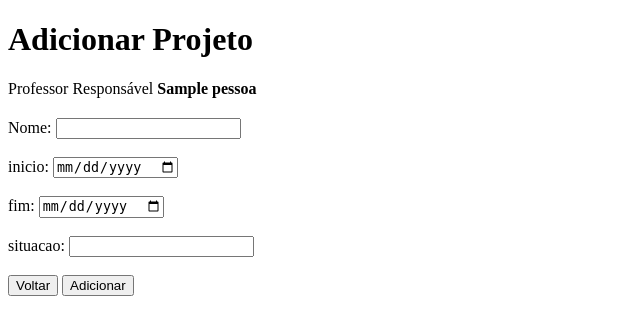
After one commit to FelipeCecconello/apstrabalho, a Django app: page /myapp/professor/1/criar-projeto/ in a window 1280 px wide. The commit adds this page. Shown: the top 335 px of the page, without its empty margins (0-640 px from the left). Run offline with Django 4.2, Linux system fonts and the light colour scheme; tables that the repository leaves empty hold one stand-in row (values such as "Sample post").

Commit message:
implementando adicionar projeto (falta atributos atividade e relatorios)

```diff
--- a/projeto_pesquisa/myapp/models.py
+++ b/projeto_pesquisa/myapp/models.py
@@ -6,6 +6,9 @@ class Pessoa(models.Model):
 
 class Professor(Pessoa):
     pass
+
+    def criar_projeto(self, nome, inicio, fim, situacao):
+        return Projeto.objects.create(nome=nome, inicio=inicio, fim=fim, situacao=situacao, coordenador=self)
 
 class Aluno(Pessoa):
     pass
--- /dev/null
+++ b/projeto_pesquisa/myapp/templates/adicionar_projeto.html
@@ -0,0 +1,44 @@
+<!DOCTYPE html>
+<html>
+<head>
+    <title>Adicionar Projeto</title>
+    <style>
+        .nomeProfessor {
+            margin-bottom: 20px;
+        }
+    </style>
+</head>
+<body>
+    <h1>Adicionar Projeto</h1>
+    {% if success %}
+        <p>Projeto adicionado com sucesso!</p>
+    {% endif %}
+
+    <div class="nomeProfessor">Professor Responsável <strong>{{ professor.nome }}</strong></div>
+
+    <form method="post">
+        {% csrf_token %}
+        <label for="nome">Nome:</label>
+        <input type="text" id="nome" name="nome" required><br><br>
+
+        <label for="inicio">inicio:</label>
+        <input type="date" id="inicio" name="inicio" required><br><br>
+
+        <label for="fim">fim:</label>
+        <input type="date" id="fim" name="fim" required><br><br>
+
+        <label for="situacao">situacao:</label>
+        <input type="text" id="situacao" name="situacao" required><br><br>
+
+        <!--
+            <select id="coordenador" name="coordenador" required>
+                {% for prof in professores %}
+                    <option value="{{ prof.id }}">{{ prof.nome }}</option>
+                {% endfor %}
+            </select><br><br>
+        -->
+        <a href="/myapp/listar-projetos"><input type="button" value="Voltar"></a>
+        <input type="submit" value="Adicionar">
+    </form>
+</body>
+</html>
--- a/projeto_pesquisa/myapp/templates/visualizar_usuario.html
+++ b/projeto_pesquisa/myapp/templates/visualizar_usuario.html
@@ -13,8 +13,10 @@
     <label for="nome">Tipo:</label>
     <input type="text" id="tipo" name="tipo" value="{{ tipo }}" readonly><br><br>
 
-    <a href="/myapp/listar-usuarios"><input type="button" value="Voltar"></a>
-
+    <a href="/myapp/listar-usuarios"><input type="button" value="Voltar"></a><br />
+    {% if tipo == "Professor" %}
+        <a href="/myapp/professor/{{ id }}/criar-projeto/"><input type="button" value="Adicionar Projeto"></a>
+    {% endif %}
 
 </body>
 </html>
--- a/projeto_pesquisa/myapp/urls.py
+++ b/projeto_pesquisa/myapp/urls.py
@@ -5,6 +5,7 @@ urlpatterns = [
     path('listar-usuarios/', views.listar_usuarios, name='listar_usuarios'),
     path('adicionar-usuario/', views.adicionar_usuario, name='adicionar_usuario'),
     path('visualizar-usuario/<int:usuario_id>/', views.visualizar_usuario, name='visualizar_usuario'),
+    path('listar-projetos/', views.listar_projetos, name='listar_projetos'),
     path('professor/<int:professor_id>/criar-projeto/', views.criar_projeto, name='criar_projeto'),
     path('projeto/<int:projeto_id>/criar-atividade/', views.criar_atividade, name='criar_atividade'),
     path('projeto/<int:projeto_id>/criar-relatorio/', views.criar_relatorio, name='criar_relatorio'),
--- a/projeto_pesquisa/myapp/views.py
+++ b/projeto_pesquisa/myapp/views.py
@@ -9,7 +9,6 @@ def listar_usuarios(request):
 
 def visualizar_usuario(request, usuario_id):
     usuario = Pessoa.objects.filter(id=usuario_id).first()
-    usuario_id = 1
     # Verificar se é um reitor
     is_reitor = Reitor.objects.filter(id=usuario_id).exists()
     # Verificar se é um professor
@@ -25,7 +24,7 @@ def visualizar_usuario(request, usuario_id):
     elif is_aluno:
         tipo = "Aluno"
 
-    return render(request, 'visualizar_usuario.html', { 'cpf': usuario.cpf, 'nome': usuario.nome, 'tipo': tipo })
+    return render(request, 'visualizar_usuario.html', { 'cpf': usuario.cpf, 'nome': usuario.nome, 'tipo': tipo, 'id': usuario.id })
 
 def adicionar_usuario(request):
     if request.method == 'POST':
@@ -41,15 +40,20 @@ def adicionar_usuario(request):
         return render(request, 'adicionar_usuario.html', {'success': True})
     return render(request, 'adicionar_usuario.html')
 
+def listar_projetos(request):
+    projetos = Projeto.objects.all()
+    return render(request, 'listar_projetos.html', { 'projetos': projetos })
+
 def criar_projeto(request, professor_id):
     professor = get_object_or_404(Professor, pk=professor_id)
     if request.method == 'POST':
         nome = request.POST.get('nome')
         inicio = request.POST.get('inicio')
         fim = request.POST.get('fim')
-        projeto = professor.criar_projeto(nome, inicio, fim)
-        return render(request, 'projeto_criado.html', {'projeto': projeto})
-    return render(request, 'criar_projeto.html')
+        situacao = request.POST.get('situacao')
+        projeto = professor.criar_projeto(nome, inicio, fim, situacao)
+        return render(request, 'adicionar_projeto.html', { 'success': True, 'projeto': projeto, 'professor': projeto.coordenador})
+    return render(request, 'adicionar_projeto.html', { 'success': False, 'professor': professor })
 
 def criar_atividade(request, projeto_id):
     projeto = get_object_or_404(Projeto, pk=projeto_id)
```
Also changed, not shown: projeto_pesquisa/myapp/templates/listar_projetos.html (added, +14 -0 lines), projeto_pesquisa/myapp/templates/listar_usuarios.html (+5 -3 lines).
